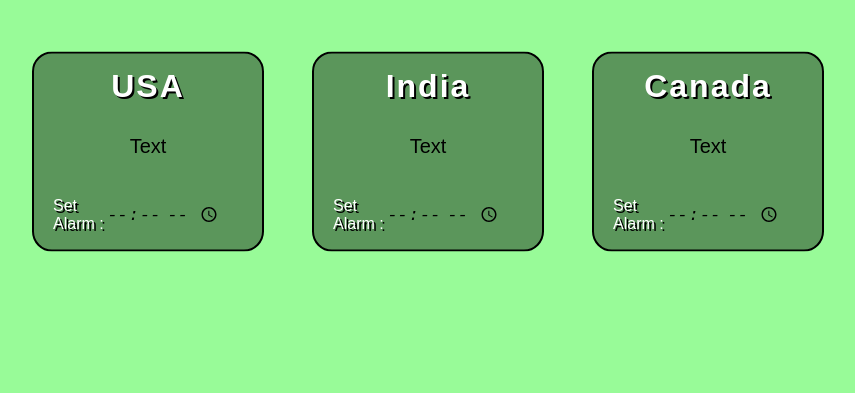
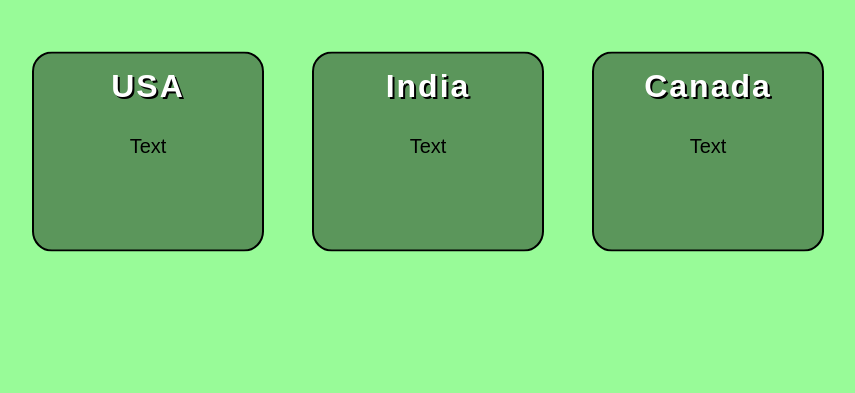
Before and after one commit to Monic-19/World-Clock, a plain HTML site: page index.html in a window 1280 px wide. Shown: the whole page, without its empty margins (212-1067 px from the left). Drawn offline with Linux system fonts and the light colour scheme.

Commit message:
world clock added

```diff
--- a/index.html
+++ b/index.html
@@ -13,28 +13,16 @@
        <div class="card">
         <h3>USA</h3>
         <p id="usa"> Text </p>
-        <div class="set">
-        <label for="alarm">Set Alarm :</label>
-        <input type="time" id="alarm" name="alarm">
-        </div>
        </div>
 
        <div class="card">
         <h3>India</h3>
         <p id="ind"> Text </p>
-        <div class="set">
-        <label for="alarm">Set Alarm :</label>
-        <input type="time" id="alarm" name="alarm">
-        </div>
        </div>
 
        <div class="card">
         <h3>Canada</h3>
         <p id="can"> Text </p>
-        <div class="set">
-        <label for="alarm">Set Alarm :</label>
-        <input type="time" id="alarm" name="alarm">
-        </div>
        </div>
 
      </div>
```
Also changed, not shown: script.js (+13 -0 lines).
